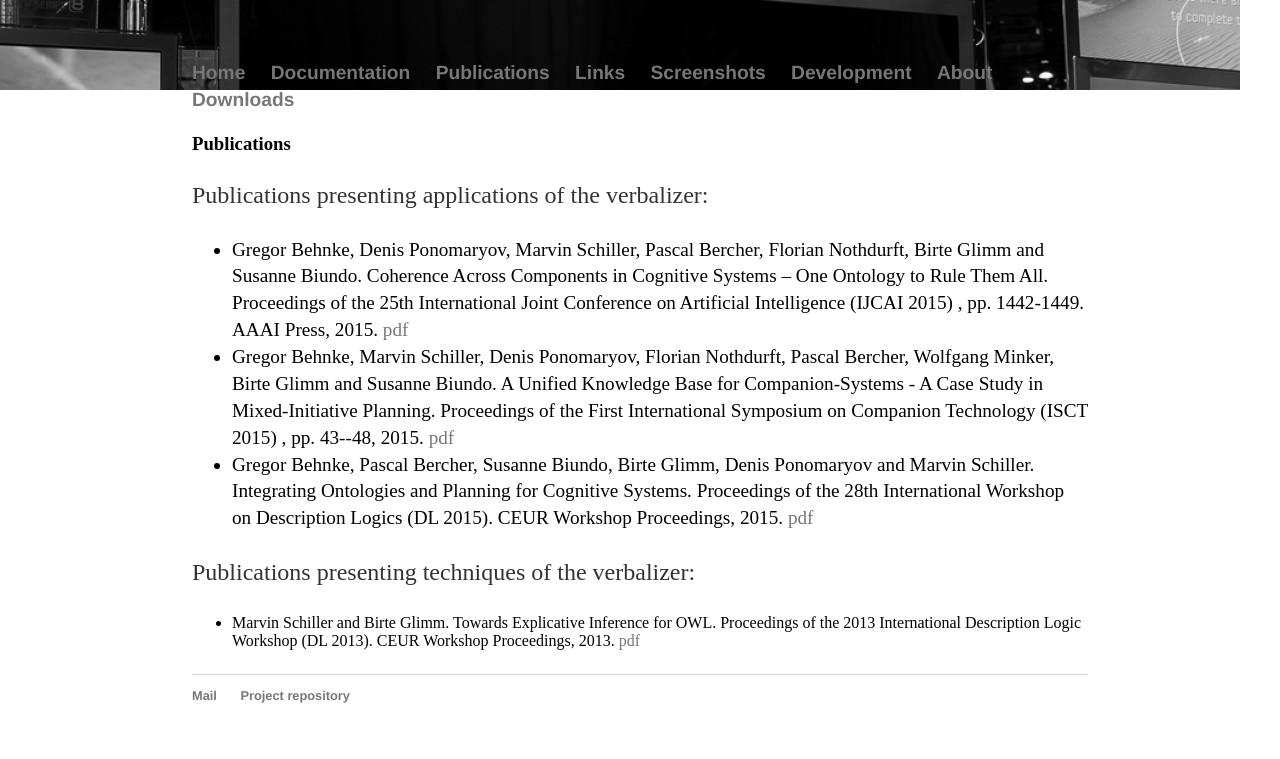
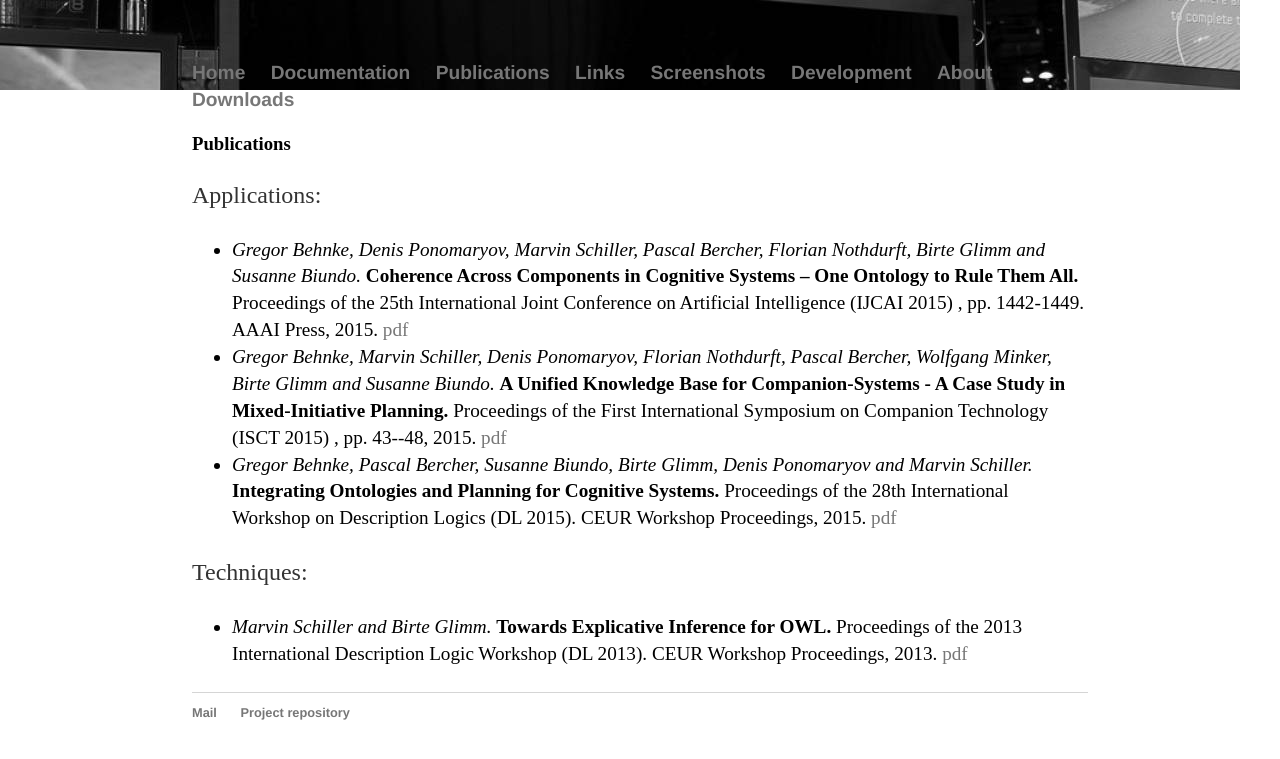
Before and after one commit to verbalizer/verbalizer.github.io, a Jekyll site: the page built from papers.html, in a window 1280 px wide. Shown: the top 759 px of the page. Built offline with Jekyll 4.4.1, drawn with Linux system fonts in a browser that asks for light colours.

Commit message:
modified homepage, publications, links and about layout

```diff
--- a/css/main.css
+++ b/css/main.css
@@ -64,6 +64,11 @@ img.tutorial{
   margin-right: auto;
 }
 
+img{
+  float: right;
+  margin: 0 0 10px 10px;
+}
+
 li.la{
   text-align: left
 }
--- a/links.html
+++ b/links.html
@@ -7,8 +7,14 @@ title: Links to Protege/Ontologies/etc.
 	Here are some useful links to other projects or websites.
 
 	<ul class="linklist">
+
 	  <li>
 	    <a href="http://owl.man.ac.uk/factplusplus/">FaCT++</a> - an OWL-DL reasoner
 	  </li>
+
+    <li>
+      <a href="https://www.uni-ulm.de/en/in/ki/software/verbalizer/">Verbalizer </a> - at the Insitute of Artificial Intelligence, Ulm University
+    </li>
+
 	</ul>
 </p>
--- a/papers.html
+++ b/papers.html
@@ -3,39 +3,40 @@ layout : default
 title: Publications
 ---
 <p>
-	Publications presenting applications of the verbalizer:
+	Applications:
 
 	<ul class="linklist">
 	   <li>
-	   Gregor Behnke, Denis Ponomaryov, Marvin Schiller, Pascal Bercher, Florian Nothdurft, Birte Glimm and Susanne Biundo.
-	   Coherence Across Components in Cognitive Systems – One Ontology to Rule Them All.
+	   <em>Gregor Behnke, Denis Ponomaryov, Marvin Schiller, Pascal Bercher, Florian Nothdurft, Birte Glimm and Susanne Biundo.</em>
+	   <strong>Coherence Across Components in Cognitive Systems – One Ontology to Rule Them All.</strong>
 	   Proceedings of the 25th International Joint Conference on Artificial Intelligence (IJCAI 2015) , pp. 1442-1449.
 	   AAAI Press, 2015.
 	   <a href="https://www.uni-ulm.de/fileadmin/website_uni_ulm/iui.inst.090/Publikationen/2015/BPSB15a.pdf">pdf</a>
 	  </li>
 	  <li>
-	    Gregor Behnke, Marvin Schiller, Denis Ponomaryov, Florian Nothdurft, Pascal Bercher, Wolfgang Minker, Birte Glimm and Susanne Biundo.
-	    A Unified Knowledge Base for Companion-Systems - A Case Study in Mixed-Initiative Planning.
+	    <em>Gregor Behnke, Marvin Schiller, Denis Ponomaryov, Florian Nothdurft, Pascal Bercher, Wolfgang Minker, Birte Glimm and Susanne Biundo.</em>
+	    <strong>A Unified Knowledge Base for Companion-Systems - A Case Study in Mixed-Initiative Planning.</strong>
 	    Proceedings of the First International Symposium on Companion Technology (ISCT 2015) , pp. 43--48, 2015.
 	<a href="https://www.uni-ulm.de/fileadmin/website_uni_ulm/iui.inst.090/Publikationen/2015/Behnke15MIPDiscussion.pdf">pdf</a>
 	  </li>
 	   <li>
-	    Gregor Behnke, Pascal Bercher, Susanne Biundo, Birte Glimm, Denis Ponomaryov and Marvin Schiller.
-	Integrating Ontologies and Planning for Cognitive Systems.
-	Proceedings of the 28th International Workshop on Description Logics (DL 2015).
-	CEUR Workshop Proceedings, 2015.
+	    <em>Gregor Behnke, Pascal Bercher, Susanne Biundo, Birte Glimm, Denis Ponomaryov and Marvin Schiller.</em>
+			<strong>Integrating Ontologies and Planning for Cognitive Systems.</strong>
+			Proceedings of the 28th International Workshop on Description Logics (DL 2015).
+			CEUR Workshop Proceedings, 2015.
 	<a href="https://www.uni-ulm.de/fileadmin/website_uni_ulm/iui.inst.090/Publikationen/2015/BBBG15a.pdf">pdf</a>
 	  </li>
 	</ul>
 </p>
 
 <p>
-	Publications presenting techniques of the verbalizer:
+	Techniques:
 
-	<ul>
+	<ul class="linklist">
 	   <li>
-	     Marvin Schiller and Birte Glimm. Towards Explicative Inference for OWL.
-	     Proceedings of the 2013 International Description Logic Workshop (DL 2013). CEUR Workshop Proceedings, 2013.
+	     <em>Marvin Schiller and Birte Glimm.</em>
+	     <strong>Towards Explicative Inference for OWL.</strong>
+			 Proceedings of the 2013 International Description Logic Workshop (DL 2013). CEUR Workshop Proceedings, 2013.
 	     <a href="http://ceur-ws.org/Vol-1014/paper_36.pdf">pdf</a>
 	  </li>
 	</ul>
```
Also changed, not shown: index.html (+5 -4 lines).
